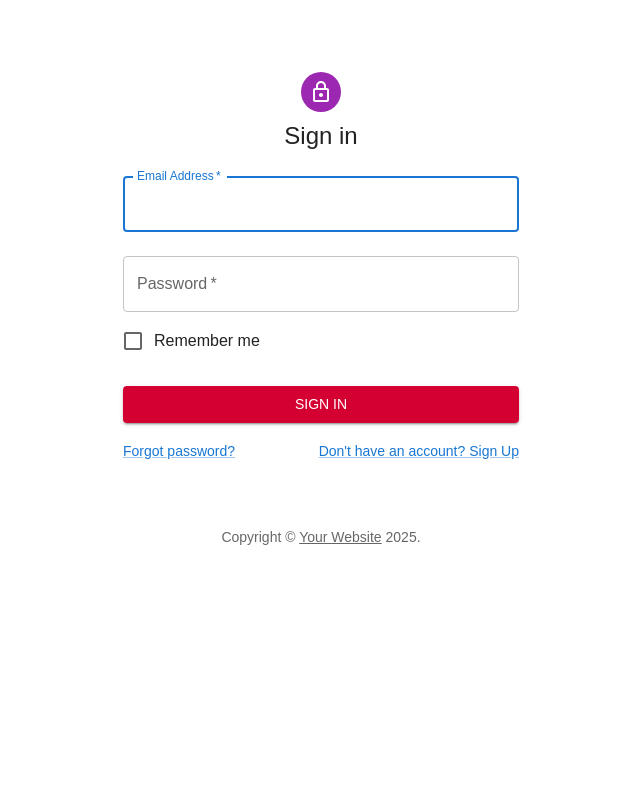
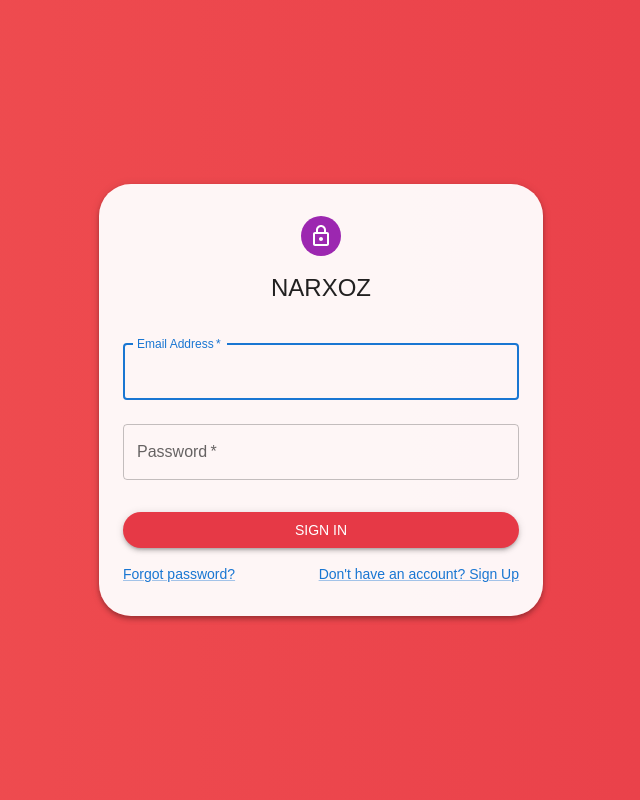
Before and after one commit to Colossus-dev/Narxoz-Student-Life, a React (Create React App) app in the folder front/: page /login in a window 1280 px wide. Shown: the whole page, without its empty margins (319-959 px from the left). Built offline with nearby package versions, Linux system fonts and the light colour scheme.

Commit message:
Update Login

```diff
--- a/front/package.json
+++ b/front/package.json
@@ -10,6 +10,7 @@
     "@mui/icons-material": "^6.4.4",
     "@mui/material": "^6.4.4",
     "cra-template": "1.2.0",
+    "framer-motion": "^12.4.3",
     "react": "^19.0.0",
     "react-dom": "^19.0.0",
     "react-router-dom": "^6.29.0",
--- a/front/src/auth/login.js
+++ b/front/src/auth/login.js
@@ -1,17 +1,8 @@
 import React from 'react';
 import { createTheme, ThemeProvider } from '@mui/material/styles';
-import Avatar from '@mui/material/Avatar';
-import Button from '@mui/material/Button';
-import CssBaseline from '@mui/material/CssBaseline';
-import TextField from '@mui/material/TextField';
-import FormControlLabel from '@mui/material/FormControlLabel';
-import Checkbox from '@mui/material/Checkbox';
-import Link from '@mui/material/Link';
-import Grid from '@mui/material/Grid';
-import Box from '@mui/material/Box';
+import { Avatar, Button, CssBaseline, TextField, Link, Grid, Box, Typography, Container } from '@mui/material';
 import LockOutlinedIcon from '@mui/icons-material/LockOutlined';
-import Typography from '@mui/material/Typography';
-import Container from '@mui/material/Container';
+import { motion } from 'framer-motion';
 
 const theme = createTheme({
     typography: {
@@ -19,94 +10,46 @@ const theme = createTheme({
     },
 });
 
-function Copyright() {
-    return (
-        <Typography variant="body2" color="text.secondary" align="center">
-            {'Copyright © '}
-            <Link color="inherit" href="https://mui.com/">
-                Your Website
-            </Link>{' '}
-            {new Date().getFullYear()}
-            {'.'}
-        </Typography>
-    );
-}
-
 export default function SignIn() {
     return (
         <ThemeProvider theme={theme}>
-            <Container component="main" maxWidth="xs">
-                <CssBaseline />
             <Box
                 sx={{
-                        marginTop: 8,
                     display: 'flex',
-                        flexDirection: 'column',
+                    height: '100vh',
                     alignItems: 'center',
+                    justifyContent: 'center',
+                    background: 'linear-gradient(270deg, #E63946, #FF6F61, #E63946)',
+                    backgroundSize: '600% 600%',
+                    animation: 'gradientAnimation 15s ease infinite'
                 }}
             >
-                    <Avatar sx={{ m: 1, bgcolor: 'secondary.main' }}>
+                <motion.div initial={{ scale: 0.9 }} animate={{ scale: 1 }} transition={{ duration: 0.5 }}>
+                    <Container component="main" maxWidth="xs" sx={{ p: 4, borderRadius: 8, boxShadow: 4, bgcolor: 'rgba(255, 255, 255, 0.95)' }}>
+                        <CssBaseline />
+                        <Box sx={{ display: 'flex', flexDirection: 'column', alignItems: 'center', borderRadius: 8 }}>
+                            <Avatar sx={{ bgcolor: 'secondary.main', mb: 2, borderRadius: '50%' }}>
                                 <LockOutlinedIcon />
                             </Avatar>
-                    <Typography component="h1" variant="h5">
-                        Sign in
+                            <Typography component="h1" variant="h5" gutterBottom>
+                                NARXOZ
                             </Typography>
-                    <Box component="form" noValidate sx={{ mt: 1 }}>
-                        <TextField
-                            margin="normal"
-                            required
-                            fullWidth
-                            id="email"
-                            label="Email Address"
-                            name="email"
-                            autoComplete="email"
-                            autoFocus
-                        />
-                        <TextField
-                            margin="normal"
-                            required
-                            fullWidth
-                            name="password"
-                            label="Password"
-                            type="password"
-                            id="password"
-                            autoComplete="current-password"
-                        />
-                        <FormControlLabel
-                            control={<Checkbox value="remember" color="primary" />}
-                            label="Remember me"
-                        />
-                        <Button
-                            type="submit"
-                            fullWidth
-                            variant="contained"
-                            sx={{
-                                mt: 3,
-                                mb: 2,
-                                bgcolor: '#D50032', '&:hover': { bgcolor: 'darkred' },
-                                fontFamily: 'Gotham Medium, Arial, sans-serif'
-                            }}
-                        >
+                            <Box component="form" noValidate sx={{ mt: 2, borderRadius: 8 }}>
+                                <TextField margin="normal" required fullWidth label="Email Address" autoComplete="email" autoFocus sx={{ borderRadius: 8 }} />
+                                <TextField margin="normal" required fullWidth label="Password" type="password" autoComplete="current-password" sx={{ borderRadius: 8 }} />
+                                <Button type="submit" fullWidth variant="contained" sx={{ mt: 3, mb: 2, bgcolor: '#E63946', '&:hover': { bgcolor: 'darkred' }, borderRadius: 8, boxShadow: 3 }} component={motion.div} whileHover={{ scale: 1.05 }} whileTap={{ scale: 0.95 }}>
                                     Sign In
                                 </Button>
-                        <Grid container>
-                            <Grid item xs>
-                                <Link href="#" variant="body2">
-                                    Forgot password?
-                                </Link>
-                            </Grid>
-                            <Grid item>
-                                <Link href="#" variant="body2">
-                                    {"Don't have an account? Sign Up"}
-                                </Link>
-                            </Grid>
+                                <Grid container justifyContent="space-between" sx={{ borderRadius: 8 }}>
+                                    <Link href="#" variant="body2">Forgot password?</Link>
+                                    <Link href="#" variant="body2">Don't have an account? Sign Up</Link>
                                 </Grid>
                             </Box>
                         </Box>
-                <Box mt={8}>
-                    <Copyright />
+                    </Container>
+                </motion.div>
             </Box>
-            </Container>
+            <style>{`@keyframes gradientAnimation {0% {background-position:0% 50%;}50% {background-position:100% 50%;}100% {background-position:0% 50%;}}`}</style>
         </ThemeProvider>
     );
 }
```
Also changed, not shown: 1 other file (tests, documents, lock files or other folders). Lines whose indentation alone changed are shown as unchanged.
